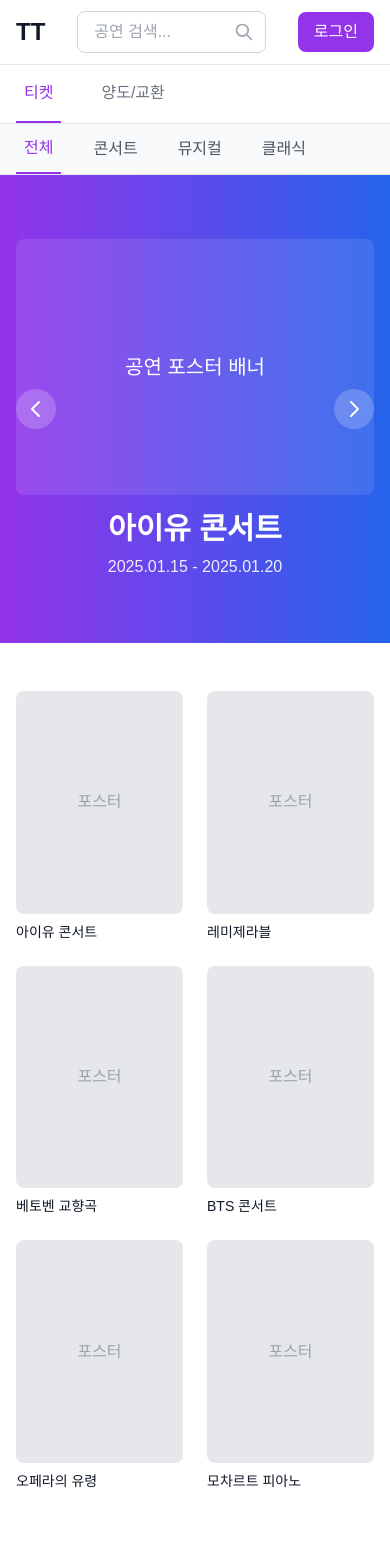
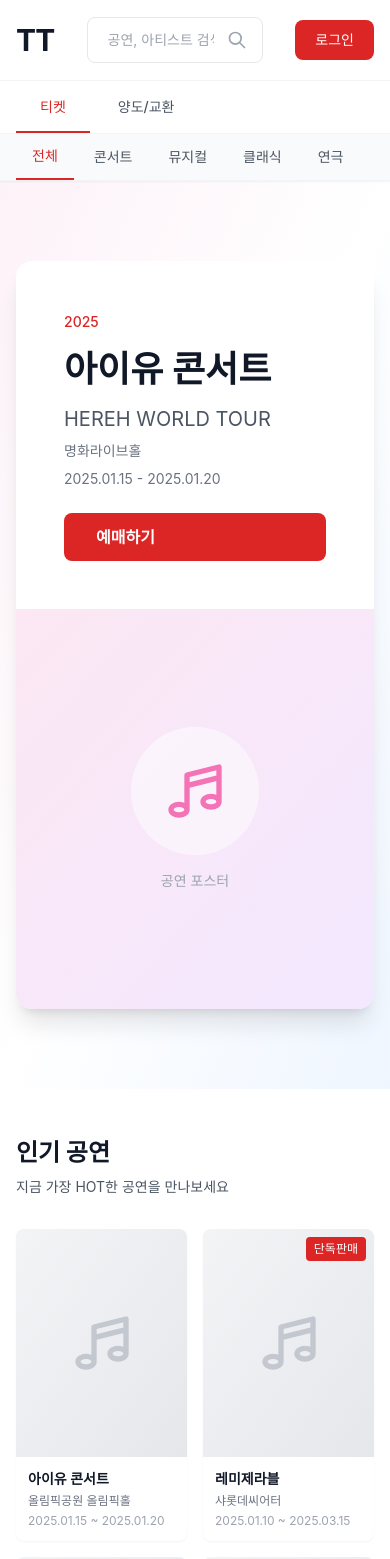
Before and after one commit to prgrms-web-devcourse-final-project/WEB7_9_B2ST_FE, a Next.js app: page / in a window 390 px wide. Shown: the top 1559 px of the page. Built offline with nearby package versions, Linux system fonts and the light colour scheme; no server answers.

Commit message:
feat: ui

```diff
--- a/app/globals.css
+++ b/app/globals.css
@@ -4,20 +4,15 @@
 
 :root {
   --background: #ffffff;
-  --foreground: #171717;
-}
-
-@media (prefers-color-scheme: dark) {
-  :root {
-    --background: #0a0a0a;
-    --foreground: #ededed;
-  }
+  --foreground: #1a1a1a;
 }
 
 body {
   color: var(--foreground);
   background: var(--background);
-  font-family: Arial, Helvetica, sans-serif;
+  font-family: -apple-system, BlinkMacSystemFont, 'Segoe UI', 'Noto Sans KR', 'Malgun Gothic', 'Apple SD Gothic Neo', Roboto, 'Helvetica Neue', Arial, sans-serif;
+  -webkit-font-smoothing: antialiased;
+  -moz-osx-font-smoothing: grayscale;
 }
 
 @layer utilities {
@@ -25,3 +20,22 @@ body {
     text-wrap: balance;
   }
 }
+
+/* 커스텀 스크롤바 */
+::-webkit-scrollbar {
+  width: 8px;
+  height: 8px;
+}
+
+::-webkit-scrollbar-track {
+  background: #f1f1f1;
+}
+
+::-webkit-scrollbar-thumb {
+  background: #c1c1c1;
+  border-radius: 4px;
+}
+
+::-webkit-scrollbar-thumb:hover {
+  background: #a8a8a8;
+}
--- a/app/page.tsx
+++ b/app/page.tsx
@@ -9,16 +9,18 @@ export default function Home() {
   const [activeTab, setActiveTab] = useState<'ticket' | 'trade'>('ticket');
   const [activeCategory, setActiveCategory] = useState<string>('전체');
 
-  const categories = ['전체', '콘서트', '뮤지컬', '클래식'];
+  const categories = ['전체', '콘서트', '뮤지컬', '클래식', '연극', '전시/행사'];
 
   // 더미 공연 데이터
   const performances = [
-    { id: 1, title: '아이유 콘서트', category: '콘서트', poster: '/api/placeholder/300/400' },
-    { id: 2, title: '레미제라블', category: '뮤지컬', poster: '/api/placeholder/300/400' },
-    { id: 3, title: '베토벤 교향곡', category: '클래식', poster: '/api/placeholder/300/400' },
-    { id: 4, title: 'BTS 콘서트', category: '콘서트', poster: '/api/placeholder/300/400' },
-    { id: 5, title: '오페라의 유령', category: '뮤지컬', poster: '/api/placeholder/300/400' },
-    { id: 6, title: '모차르트 피아노', category: '클래식', poster: '/api/placeholder/300/400' },
+    { id: 1, title: '아이유 콘서트', category: '콘서트', venue: '올림픽공원 올림픽홀', date: '2025.01.15 ~ 2025.01.20' },
+    { id: 2, title: '레미제라블', category: '뮤지컬', venue: '샤롯데씨어터', date: '2025.01.10 ~ 2025.03.15' },
+    { id: 3, title: '베토벤 교향곡', category: '클래식', venue: '예술의전당', date: '2025.02.01 ~ 2025.02.28' },
+    { id: 4, title: 'BTS 콘서트', category: '콘서트', venue: '잠실종합운동장', date: '2025.03.01 ~ 2025.03.05' },
+    { id: 5, title: '오페라의 유령', category: '뮤지컬', venue: '블루스퀘어', date: '2025.02.15 ~ 2025.04.30' },
+    { id: 6, title: '모차르트 피아노', category: '클래식', venue: '세종문화회관', date: '2025.02.20 ~ 2025.03.10' },
+    { id: 7, title: '햄릿', category: '연극', venue: '대학로 아트원씨어터', date: '2025.01.20 ~ 2025.03.20' },
+    { id: 8, title: '반 고흐 전시', category: '전시/행사', venue: '국립중앙박물관', date: '2025.01.01 ~ 2025.04.30' },
   ];
 
   const filteredPerformances = activeCategory === '전체'
@@ -28,24 +30,24 @@ export default function Home() {
   return (
     <div className="min-h-screen bg-white">
       {/* Header */}
-      <header className="sticky top-0 z-50 bg-white border-b border-gray-200">
+      <header className="sticky top-0 z-50 bg-white border-b border-gray-100 shadow-sm">
         <div className="max-w-7xl mx-auto px-4 sm:px-6 lg:px-8">
-          <div className="flex items-center justify-between h-16">
+          <div className="flex items-center justify-between h-20">
             {/* Logo */}
-            <Link href="/" className="text-2xl font-bold text-gray-900">
+            <Link href="/" className="text-3xl font-bold text-gray-900 tracking-tight">
               TT
             </Link>
 
             {/* Search Bar */}
-            <div className="flex-1 max-w-xl mx-8">
+            <div className="flex-1 max-w-2xl mx-8">
               <div className="relative">
                 <input
                   type="text"
-                  placeholder="공연 검색..."
-                  className="w-full px-4 py-2 border border-gray-300 rounded-lg focus:outline-none focus:ring-2 focus:ring-purple-500"
+                  placeholder="공연, 아티스트 검색"
+                  className="w-full px-5 py-3 pr-12 border border-gray-200 rounded-lg focus:outline-none focus:ring-2 focus:ring-red-500 focus:border-transparent text-sm"
                 />
                 <svg
-                  className="absolute right-3 top-1/2 transform -translate-y-1/2 w-5 h-5 text-gray-400"
+                  className="absolute right-4 top-1/2 transform -translate-y-1/2 w-5 h-5 text-gray-400"
                   fill="none"
                   stroke="currentColor"
                   viewBox="0 0 24 24"
@@ -55,18 +57,18 @@ export default function Home() {
               </div>
             </div>
 
-            {/* Login Button */}
+            {/* User Actions */}
             {isAuthenticated ? (
-              <div className="flex items-center gap-3">
+              <div className="flex items-center gap-4">
                 <Link
                   href="/my-page"
-                  className="px-4 py-2 text-gray-700 hover:text-gray-900 font-medium"
+                  className="px-4 py-2 text-gray-700 hover:text-gray-900 font-medium text-sm"
                 >
-                  마이페이지
+                  내 예약
                 </Link>
                 <button
                   onClick={logout}
-                  className="px-4 py-2 text-gray-600 hover:text-gray-900 font-medium"
+                  className="px-4 py-2 text-gray-600 hover:text-gray-900 font-medium text-sm"
                 >
                   로그아웃
                 </button>
@@ -74,7 +76,7 @@ export default function Home() {
             ) : (
               <Link
                 href="/login"
-                className="px-4 py-2 bg-purple-600 text-white rounded-lg font-medium hover:bg-purple-700 transition-colors"
+                className="px-5 py-2.5 bg-red-600 text-white rounded-lg font-medium hover:bg-red-700 transition-colors text-sm"
               >
                 로그인
               </Link>
@@ -82,29 +84,35 @@ export default function Home() {
           </div>
         </div>
 
-        {/* Tabs */}
-        <div className="border-t border-gray-200">
+        {/* Navigation Tabs */}
+        <div className="border-t border-gray-100">
           <div className="max-w-7xl mx-auto px-4 sm:px-6 lg:px-8">
-            <div className="flex space-x-8">
+            <div className="flex items-center space-x-1">
               <button
                 onClick={() => setActiveTab('ticket')}
-                className={`py-4 px-2 border-b-2 font-medium ${
+                className={`px-6 py-4 font-medium text-sm transition-colors relative ${
                   activeTab === 'ticket'
-                    ? 'border-purple-600 text-purple-600'
-                    : 'border-transparent text-gray-500 hover:text-gray-700'
+                    ? 'text-red-600'
+                    : 'text-gray-600 hover:text-gray-900'
                 }`}
               >
                 티켓
+                {activeTab === 'ticket' && (
+                  <span className="absolute bottom-0 left-0 right-0 h-0.5 bg-red-600"></span>
+                )}
               </button>
               <Link
                 href="/trade"
-                className={`py-4 px-2 border-b-2 font-medium ${
+                className={`px-6 py-4 font-medium text-sm transition-colors relative ${
                   activeTab === 'trade'
-                    ? 'border-purple-600 text-purple-600'
-                    : 'border-transparent text-gray-500 hover:text-gray-700'
+                    ? 'text-red-600'
+                    : 'text-gray-600 hover:text-gray-900'
                 }`}
               >
                 양도/교환
+                {activeTab === 'trade' && (
+                  <span className="absolute bottom-0 left-0 right-0 h-0.5 bg-red-600"></span>
+                )}
               </Link>
             </div>
           </div>
@@ -112,16 +120,16 @@ export default function Home() {
 
         {/* Category Tabs (티켓 탭일 때만) */}
         {activeTab === 'ticket' && (
-          <div className="bg-gray-50 border-t border-gray-200">
+          <div className="bg-gray-50 border-t border-gray-100">
             <div className="max-w-7xl mx-auto px-4 sm:px-6 lg:px-8">
-              <div className="flex space-x-6">
+              <div className="flex items-center space-x-1 overflow-x-auto">
                 {categories.map((category) => (
                   <button
                     key={category}
                     onClick={() => setActiveCategory(category)}
-                    className={`py-3 px-2 font-medium ${
+                    className={`px-4 py-3 font-medium text-sm whitespace-nowrap transition-colors ${
                       activeCategory === category
-                        ? 'text-purple-600 border-b-2 border-purple-600'
+                        ? 'text-red-600 border-b-2 border-red-600'
                         : 'text-gray-600 hover:text-gray-900'
                     }`}
                   >
@@ -136,31 +144,43 @@ export default function Home() {
 
       {/* Hero Banner */}
       {activeTab === 'ticket' && (
-        <section className="relative bg-gradient-to-r from-purple-600 to-blue-600 py-16">
+        <section className="relative bg-gradient-to-br from-pink-50 via-white to-blue-50 py-20">
           <div className="max-w-7xl mx-auto px-4 sm:px-6 lg:px-8">
-            <div className="relative">
-              {/* Left Arrow */}
-              <button className="absolute left-0 top-1/2 transform -translate-y-1/2 bg-white/20 hover:bg-white/30 rounded-full p-2 transition-colors">
-                <svg className="w-6 h-6 text-white" fill="none" stroke="currentColor" viewBox="0 0 24 24">
-                  <path strokeLinecap="round" strokeLinejoin="round" strokeWidth={2} d="M15 19l-7-7 7-7" />
-                </svg>
-              </button>
+            <div className="relative bg-white rounded-2xl shadow-xl overflow-hidden">
+              <div className="grid md:grid-cols-2 gap-0">
+                {/* Left: Content */}
+                <div className="p-12 flex flex-col justify-center">
+                  <div className="mb-4">
+                    <span className="text-sm font-medium text-red-600">2025</span>
+                  </div>
+                  <h1 className="text-4xl md:text-5xl font-bold text-gray-900 mb-4">
+                    아이유 콘서트
+                  </h1>
+                  <p className="text-xl text-gray-600 mb-2">HEREH WORLD TOUR</p>
+                  <div className="space-y-2 text-gray-500 mb-6">
+                    <p className="text-sm">명화라이브홀</p>
+                    <p className="text-sm">2025.01.15 - 2025.01.20</p>
+                  </div>
+                  <Link
+                    href="/performance/1"
+                    className="inline-block px-8 py-3 bg-red-600 text-white rounded-lg font-semibold hover:bg-red-700 transition-colors"
+                  >
+                    예매하기
+                  </Link>
+                </div>
 
-              {/* Banner Content */}
-              <div className="text-center">
-                <div className="w-full h-64 bg-white/10 rounded-lg flex items-center justify-center mb-4">
-                  <p className="text-white text-xl">공연 포스터 배너</p>
+                {/* Right: Image Placeholder */}
+                <div className="bg-gradient-to-br from-pink-100 to-purple-100 flex items-center justify-center min-h-[400px]">
+                  <div className="text-center">
+                    <div className="w-32 h-32 bg-white/50 rounded-full mx-auto mb-4 flex items-center justify-center">
+                      <svg className="w-16 h-16 text-pink-400" fill="none" stroke="currentColor" viewBox="0 0 24 24">
+                        <path strokeLinecap="round" strokeLinejoin="round" strokeWidth={2} d="M9 19V6l12-3v13M9 19c0 1.105-1.343 2-3 2s-3-.895-3-2 1.343-2 3-2 3 .895 3 2zm12-3c0 1.105-1.343 2-3 2s-3-.895-3-2 1.343-2 3-2 3 .895 3 2zM9 10l12-3" />
+                      </svg>
+                    </div>
+                    <p className="text-gray-400 text-sm">공연 포스터</p>
+                  </div>
                 </div>
-                <h2 className="text-3xl font-bold text-white mb-2">아이유 콘서트</h2>
-                <p className="text-white/90">2025.01.15 - 2025.01.20</p>
               </div>
-
-              {/* Right Arrow */}
-              <button className="absolute right-0 top-1/2 transform -translate-y-1/2 bg-white/20 hover:bg-white/30 rounded-full p-2 transition-colors">
-                <svg className="w-6 h-6 text-white" fill="none" stroke="currentColor" viewBox="0 0 24 24">
-                  <path strokeLinecap="round" strokeLinejoin="round" strokeWidth={2} d="M9 5l7 7-7 7" />
-                </svg>
-              </button>
             </div>
           </div>
         </section>
@@ -168,21 +188,39 @@ export default function Home() {
 
       {/* Performance Grid */}
       <main className="max-w-7xl mx-auto px-4 sm:px-6 lg:px-8 py-12">
-        <div className="grid grid-cols-2 sm:grid-cols-3 md:grid-cols-4 lg:grid-cols-6 gap-6">
+        <div className="mb-8">
+          <h2 className="text-2xl font-bold text-gray-900 mb-2">인기 공연</h2>
+          <p className="text-gray-600 text-sm">지금 가장 HOT한 공연을 만나보세요</p>
+        </div>
+
+        <div className="grid grid-cols-2 sm:grid-cols-3 md:grid-cols-4 lg:grid-cols-5 xl:grid-cols-6 gap-4">
           {filteredPerformances.map((performance) => (
             <Link
               key={performance.id}
               href={`/performance/${performance.id}`}
               className="group cursor-pointer"
             >
-              <div className="aspect-[3/4] bg-gray-200 rounded-lg overflow-hidden mb-2 group-hover:shadow-lg transition-shadow">
-                <div className="w-full h-full flex items-center justify-center text-gray-400">
-                  포스터
+              <div className="bg-white rounded-lg overflow-hidden shadow-sm hover:shadow-xl transition-all duration-300 transform hover:-translate-y-1">
+                <div className="aspect-[3/4] bg-gradient-to-br from-gray-100 to-gray-200 relative overflow-hidden">
+                  <div className="w-full h-full flex items-center justify-center text-gray-400">
+                    <svg className="w-16 h-16 opacity-50" fill="none" stroke="currentColor" viewBox="0 0 24 24">
+                      <path strokeLinecap="round" strokeLinejoin="round" strokeWidth={2} d="M9 19V6l12-3v13M9 19c0 1.105-1.343 2-3 2s-3-.895-3-2 1.343-2 3-2 3 .895 3 2zm12-3c0 1.105-1.343 2-3 2s-3-.895-3-2 1.343-2 3-2 3 .895 3 2zM9 10l12-3" />
+                    </svg>
+                  </div>
+                  {performance.category === '뮤지컬' && (
+                    <span className="absolute top-2 right-2 bg-red-600 text-white text-xs px-2 py-1 rounded">
+                      단독판매
+                    </span>
+                  )}
+                </div>
+                <div className="p-3">
+                  <h3 className="text-sm font-semibold text-gray-900 mb-1 line-clamp-2 group-hover:text-red-600 transition-colors">
+                    {performance.title}
+                  </h3>
+                  <p className="text-xs text-gray-500 mb-1">{performance.venue}</p>
+                  <p className="text-xs text-gray-400">{performance.date}</p>
                 </div>
               </div>
-              <h3 className="text-sm font-medium text-gray-900 truncate group-hover:text-purple-600">
-                {performance.title}
-              </h3>
             </Link>
           ))}
         </div>
--- a/app/performance/[id]/page.tsx
+++ b/app/performance/[id]/page.tsx
@@ -28,33 +28,38 @@ export default function PerformanceDetail({ params }: { params: { id: string } }
         <div className="grid lg:grid-cols-2 gap-8">
           {/* Left: Performance Info */}
           <div>
-            <div className="bg-white rounded-lg shadow-sm p-6 mb-6">
-              <div className="aspect-[3/4] bg-gray-200 rounded-lg mb-6 flex items-center justify-center">
-                <p className="text-gray-400">공연 포스터</p>
+            <div className="bg-white rounded-xl shadow-sm p-8 mb-6">
+              <div className="aspect-[3/4] bg-gradient-to-br from-gray-100 to-gray-200 rounded-xl mb-6 flex items-center justify-center overflow-hidden">
+                <div className="text-center">
+                  <svg className="w-24 h-24 text-gray-400 mx-auto mb-2" fill="none" stroke="currentColor" viewBox="0 0 24 24">
+                    <path strokeLinecap="round" strokeLinejoin="round" strokeWidth={2} d="M9 19V6l12-3v13M9 19c0 1.105-1.343 2-3 2s-3-.895-3-2 1.343-2 3-2 3 .895 3 2zm12-3c0 1.105-1.343 2-3 2s-3-.895-3-2 1.343-2 3-2 3 .895 3 2zM9 10l12-3" />
+                  </svg>
+                  <p className="text-gray-400 text-sm">공연 포스터</p>
+                </div>
               </div>
 
-              <h1 className="text-3xl font-bold text-gray-900 mb-4">{performance.title}</h1>
+              <h1 className="text-3xl font-bold text-gray-900 mb-6">{performance.title}</h1>
 
-              <div className="space-y-3 text-gray-700">
-                <div className="flex items-start">
-                  <span className="font-medium w-24">장소</span>
-                  <span>{performance.venue}</span>
+              <div className="space-y-4 text-gray-700">
+                <div className="flex items-start py-2 border-b border-gray-100">
+                  <span className="font-semibold w-24 text-gray-600">장소</span>
+                  <span className="flex-1">{performance.venue}</span>
                 </div>
-                <div className="flex items-start">
-                  <span className="font-medium w-24">기간</span>
-                  <span>{performance.period}</span>
+                <div className="flex items-start py-2 border-b border-gray-100">
+                  <span className="font-semibold w-24 text-gray-600">기간</span>
+                  <span className="flex-1">{performance.period}</span>
                 </div>
-                <div className="flex items-start">
-                  <span className="font-medium w-24">시간</span>
-                  <span>{performance.time}</span>
+                <div className="flex items-start py-2 border-b border-gray-100">
+                  <span className="font-semibold w-24 text-gray-600">시간</span>
+                  <span className="flex-1">{performance.time}</span>
                 </div>
-                <div className="flex items-start">
-                  <span className="font-medium w-24">연령</span>
-                  <span>{performance.age}</span>
+                <div className="flex items-start py-2 border-b border-gray-100">
+                  <span className="font-semibold w-24 text-gray-600">연령</span>
+                  <span className="flex-1">{performance.age}</span>
                 </div>
-                <div className="flex items-start">
-                  <span className="font-medium w-24">가격</span>
-                  <span className="text-purple-600 font-semibold">{performance.price}</span>
+                <div className="flex items-start py-2">
+                  <span className="font-semibold w-24 text-gray-600">가격</span>
+                  <span className="flex-1 text-red-600 font-bold text-lg">{performance.price}</span>
                 </div>
               </div>
             </div>
@@ -62,12 +67,12 @@ export default function PerformanceDetail({ params }: { params: { id: string } }
 
           {/* Right: Date/Round Selection */}
           <div>
-            <div className="bg-white rounded-lg shadow-sm p-6 sticky top-4">
+            <div className="bg-white rounded-xl shadow-sm p-8 sticky top-4">
               <h2 className="text-xl font-bold text-gray-900 mb-6">날짜/회차 선택</h2>
 
               {/* Date Selection */}
               <div className="mb-6">
-                <h3 className="text-sm font-medium text-gray-700 mb-3">날짜 선택</h3>
+                <h3 className="text-sm font-semibold text-gray-700 mb-3">날짜 선택</h3>
                 <div className="grid grid-cols-3 gap-2">
                   {dates.map((date) => (
                     <button
@@ -76,10 +81,10 @@ export default function PerformanceDetail({ params }: { params: { id: string } }
                         setSelectedDate(date);
                         setSelectedRound(null);
                       }}
-                      className={`px-4 py-2 rounded-lg text-sm font-medium transition-colors ${
+                      className={`px-4 py-3 rounded-lg text-sm font-medium transition-all ${
                         selectedDate === date
-                          ? 'bg-purple-600 text-white'
-                          : 'bg-gray-100 text-gray-700 hover:bg-gray-200'
+                          ? 'bg-red-600 text-white shadow-md'
+                          : 'bg-gray-50 text-gray-700 hover:bg-gray-100 border border-gray-200'
                       }`}
                     >
                       {date}
@@ -91,16 +96,16 @@ export default function PerformanceDetail({ params }: { params: { id: string } }
               {/* Round Selection */}
               {selectedDate && (
                 <div className="mb-6">
-                  <h3 className="text-sm font-medium text-gray-700 mb-3">회차 선택</h3>
+                  <h3 className="text-sm font-semibold text-gray-700 mb-3">회차 선택</h3>
                   <div className="space-y-2">
                     {rounds.map((round) => (
                       <button
                         key={round}
                         onClick={() => setSelectedRound(round)}
-                        className={`w-full px-4 py-3 rounded-lg text-sm font-medium transition-colors ${
+                        className={`w-full px-4 py-3 rounded-lg text-sm font-medium transition-all ${
                           selectedRound === round
-                            ? 'bg-purple-600 text-white'
-                            : 'bg-gray-100 text-gray-700 hover:bg-gray-200'
+                            ? 'bg-red-600 text-white shadow-md'
+                            : 'bg-gray-50 text-gray-700 hover:bg-gray-100 border border-gray-200'
                         }`}
                       >
                         {round}
@@ -112,24 +117,24 @@ export default function PerformanceDetail({ params }: { params: { id: string } }
 
               {/* Booking Type Selection */}
               {selectedDate && selectedRound && (
-                <div className="space-y-3">
+                <div className="space-y-4 pt-6 border-t border-gray-200">
                   <div className="flex gap-3">
                     <button
                       onClick={() => setBookingType('first-come')}
-                      className={`flex-1 px-4 py-3 rounded-lg font-medium transition-colors ${
+                      className={`flex-1 px-4 py-3 rounded-lg font-semibold transition-all ${
                         bookingType === 'first-come'
-                          ? 'bg-purple-600 text-white'
-                          : 'bg-gray-100 text-gray-700'
+                          ? 'bg-red-600 text-white shadow-md'
+                          : 'bg-gray-50 text-gray-700 hover:bg-gray-100 border border-gray-200'
                       }`}
                     >
                       예매하기 (선착순)
                     </button>
                     <button
                       onClick={() => setBookingType('lottery')}
-                      className={`flex-1 px-4 py-3 rounded-lg font-medium transition-colors ${
+                      className={`flex-1 px-4 py-3 rounded-lg font-semibold transition-all ${
                         bookingType === 'lottery'
-                          ? 'bg-purple-600 text-white'
-                          : 'bg-gray-100 text-gray-700'
+                          ? 'bg-red-600 text-white shadow-md'
+                          : 'bg-gray-50 text-gray-700 hover:bg-gray-100 border border-gray-200'
                       }`}
                     >
                       응모하기 (추첨)
@@ -139,14 +144,14 @@ export default function PerformanceDetail({ params }: { params: { id: string } }
                   {bookingType === 'first-come' ? (
                     <Link
                       href={`/performance/${params.id}/booking/section`}
-                      className="block w-full px-6 py-4 bg-purple-600 text-white rounded-lg font-semibold text-center hover:bg-purple-700 transition-colors"
+                      className="block w-full px-6 py-4 bg-red-600 text-white rounded-lg font-bold text-center hover:bg-red-700 transition-colors shadow-lg"
                     >
                       예매하기
                     </Link>
                   ) : (
                     <Link
                       href={`/performance/${params.id}/lottery/step1`}
-                      className="block w-full px-6 py-4 bg-purple-600 text-white rounded-lg font-semibold text-center hover:bg-purple-700 transition-colors"
+                      className="block w-full px-6 py-4 bg-red-600 text-white rounded-lg font-bold text-center hover:bg-red-700 transition-colors shadow-lg"
                     >
                       응모하기
                     </Link>
```
Also changed, not shown: app/login/page.tsx (+17 -14 lines), app/trade/page.tsx (+64 -42 lines).
